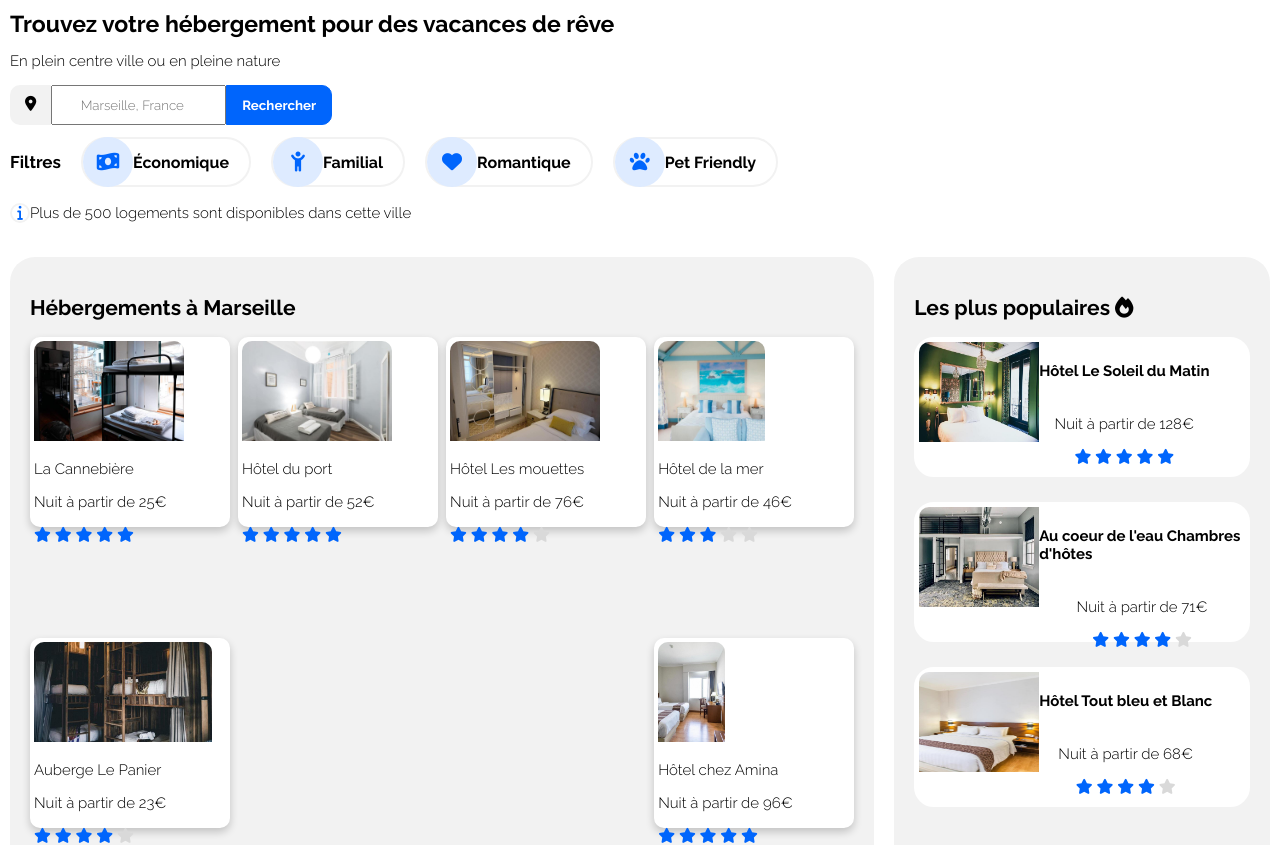
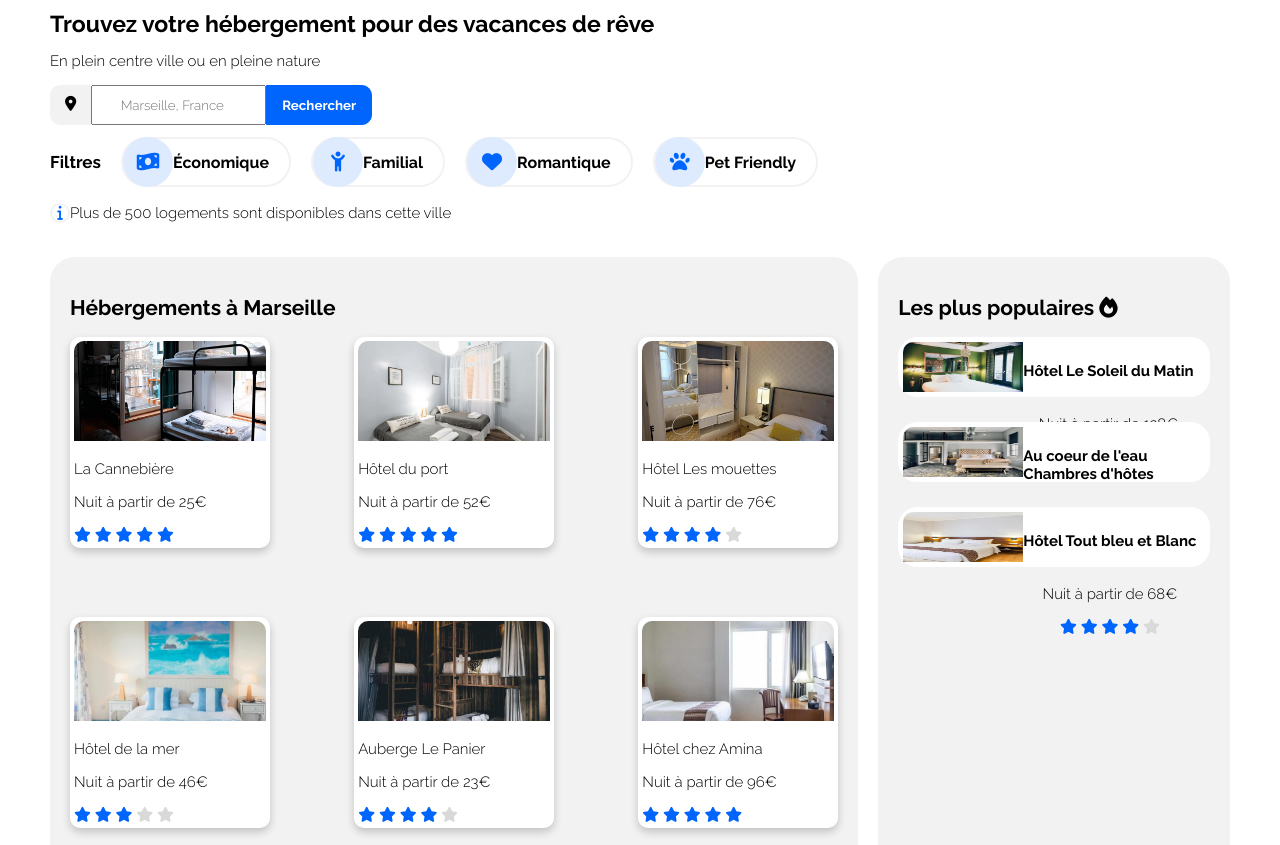
Before and after one commit to Nighteyes24/Booki, a plain HTML site: page index.html in a window 1280 px wide. Shown: the part 115-960 px from the top of the page. Drawn offline with Linux system fonts and the light colour scheme.

```diff
--- a/index.html
+++ b/index.html
@@ -78,7 +78,7 @@
           <h2>Hébergements à Marseille</h2>
           <div  class="mars-hotels">
 
-            <div class="card-mhotels">
+            <div class="card-mhotels card-vert">
               <img src="images/hebergements/1_small/marcus-loke-WQJvWU_HZFo-unsplash.jpg" alt="Hôtel La Cannebière">
               <div class="container">
                 <p>La Cannebière</p>
@@ -94,7 +94,7 @@
               </div>
             </div>
 
-            <div class="card-mhotels">
+            <div class="card-mhotels card-vert">
               <img src="images/hebergements/1_small/fred-kleber-gTbaxaVLvsg-unsplash.jpg" alt="Hôtel du port">
               <div class="container">
                 <p>Hôtel du port</p>
@@ -110,7 +110,7 @@
               </div>
             </div>
 
-            <div class="card-mhotels">
+            <div class="card-mhotels card-vert">
               <img src="images/hebergements/1_small/reisetopia-B8WIgxA_PFU-unsplash.jpg" alt="Hôtel Les mouettes">
               <div class="container">
                 <p>Hôtel Les mouettes</p>
@@ -126,7 +126,7 @@
               </div>
             </div>
 
-            <div class="card-mhotels">
+            <div class="card-mhotels card-vert">
               <img src="images/hebergements/1_small/annie-spratt-Eg1qcIitAuA-unsplash.jpg" alt="Hôtel de la mer">
               <div class="container">
                 <p>Hôtel de la mer</p>
@@ -142,7 +142,7 @@
               </div>
             </div>
 
-            <div class="card-mhotels">
+            <div class="card-mhotels card-vert">
               <img src="images/hebergements/1_small/nicate-lee-kT-ZyaiwBe0-unsplash.jpg" alt="Auberge Le Panier">
               <div class="container">
                 <p>Auberge Le Panier</p>
@@ -158,7 +158,7 @@
               </div>
             </div>
 
-            <div class="card-mhotels">
+            <div class="card-mhotels card-vert">
               <img src="images/hebergements/1_small/febrian-zakaria-M6S1WvfW68A-unsplash.jpg" alt="Hôtel chez Amina">
               <div class="container">
                 <p>Hôtel chez Amina</p>
@@ -181,7 +181,7 @@
         <aside class="pop-mars">
           <h2>Les plus populaires <i class="fa-solid fa-fire"></i></h2>
           <div class="pop-hotels">
-            <div class="pop-card">
+            <div class="pop-card card-hor">
               <img src="images/hebergements/1_small/emile-guillemot-Bj_rcSC5XfE-unsplash.jpg" alt="Hôtel Le Soleil du Matin">
               <div class="pop-container">
                 <h4>Hôtel Le Soleil du Matin</h4>
@@ -195,7 +195,7 @@
               </div>
             </div>
 
-            <div class="pop-card">
+            <div class="pop-card card-hor">
               <img src="images/hebergements/1_small/aw-creative-VGs8z60yT2c-unsplash.jpg" alt="Au coeur de l'eau Chambres d'hôtes">
               <div class="pop-container">
                 <h4>Au coeur de l'eau Chambres d'hôtes</h4>
@@ -205,12 +205,11 @@
                   <i class="fa-solid fa-star bluestar"></i>
                   <i class="fa-solid fa-star bluestar"></i>
                   <i class="fa-solid fa-star bluestar"></i>
-                  <i class="fa-solid fa-star greystar"></i>
-                </span>
+                  <i class="fa-solid fa-star greystar"></i></span>
               </div>
             </div>
 
-            <div class="pop-card">
+            <div class="pop-card card-hor">
               <img src="images/hebergements/1_small/febrian-zakaria-sjvU0THccQA-unsplash.jpg" alt="Hôtel Tout bleu et Blanc">
               <div class="pop-container">
                 <h4>Hôtel Tout bleu et Blanc</h4>
--- a/styles.css
+++ b/styles.css
@@ -10,7 +10,7 @@
 
 body {
   font-size: 15px;
-  max-width: 1440px;
+  max-width: 1200px;
   margin: auto;
   padding: 10px;
 }
@@ -198,6 +198,7 @@
   flex-wrap: wrap;
   width: 100%;
   height: 80%;
+  gap: 10px;
 }
 
 /* infos cards hotels page accommodation */
@@ -207,7 +208,6 @@
   box-shadow: 0 4px 8px 0 rgba(0, 0, 0, 0.2);
   transition: 0.3s;
   min-width: 200px;
-  max-height: 190px;
   background-color: #ffff;
   border: 4px solid #ffff;
   border-radius: 10px;
@@ -219,6 +219,9 @@
   max-width: 195px;
   height: 100px;
   object-fit: cover;
+}
+.card-vert img{
+  width: 100%;
 }
 /* On mouse-over, add a deeper shadow */
 .card-mhotels:hover {
@@ -256,16 +259,18 @@
   display: flex;
   flex-direction: row;
   min-width: 280px;
-  height: 140px;
   background-color: #ffff;
   border: 5px solid #ffff;
   border-radius: 20px;
   margin-bottom: 25px;
 }
+.card-hor{
+  max-height: 60px;
+}
 .pop-card img {
   border-top-left-radius: 10px;
   width: 120px;
-  height: 100px;
+
 }
 .pop-card:hover {
   box-shadow: 0 8px 16px 0 rgba(0, 0, 0, 0.2);
```
Also changed, not shown: 3 other files.
